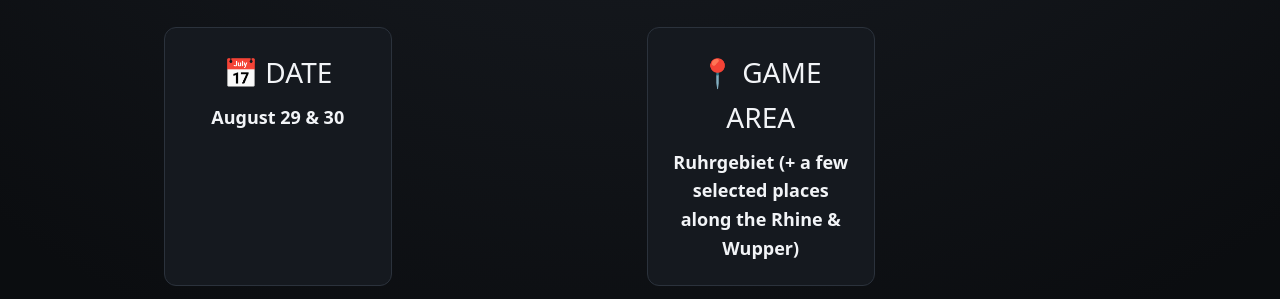
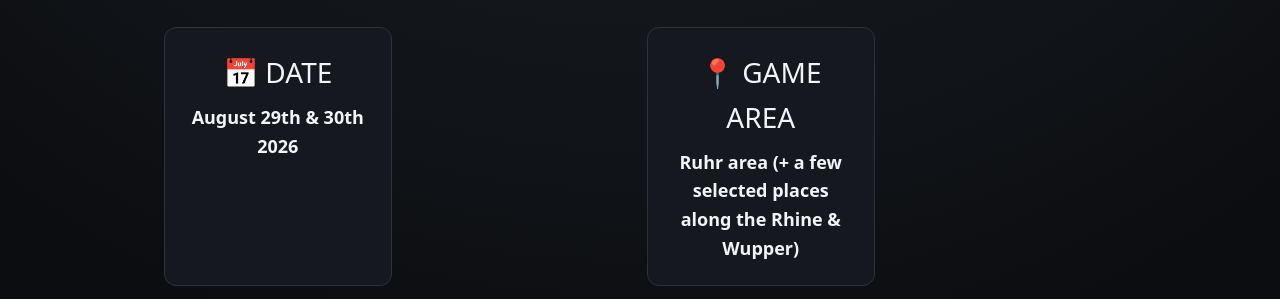
Before and after one commit to sacralo/hide-and-seek, a Jekyll site: the page built from docs/index.md, in a window 1280 px wide and 900 px high, scrolled down 514 px. Shown: the part 155-454 px from the top of the window. Built offline with Jekyll 4.4.1, drawn with Linux system fonts in a browser that asks for light colours; our own code applies the rules of GitHub Pages for plain Markdown files.

Commit message:
Update index.md

```diff
--- a/docs/index.md
+++ b/docs/index.md
@@ -11,19 +11,22 @@
 
   <div class="info-card">
     <div class="info-icon">📅 DATE</div>
-    <div class="info-value">August 29 & 30</div>
+    <div class="info-value">August 29th & 30th 2026</div>
   </div>
 <br>
+
   <div class="info-card">
     <div class="info-icon">📍 GAME AREA</div>
-    <div class="info-value">Ruhrgebiet (+ a few selected places along the Rhine & Wupper)</div>
+    <div class="info-value">Ruhr area (+ a few selected places along the Rhine & Wupper)</div>
   </div>
 <br>
+
   <div class="info-card">
     <div class="info-icon">📍 GAME SIZE</div>
     <div class="info-value">Medium</div>
   </div>
 <br>
+
   <div class="info-card">
     <div class="info-icon">⏱️ DURATION</div>
     <div class="info-value">TBD</div>
```
